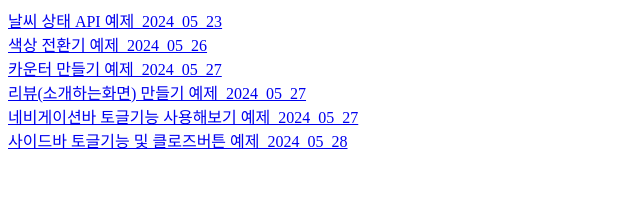
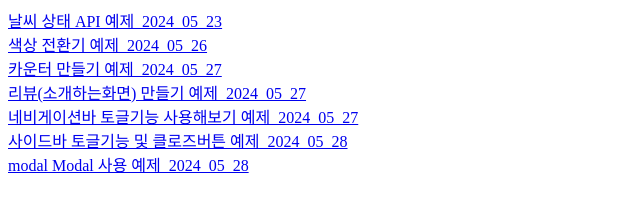
Before and after one commit to Peterseo9503/javascript_development, a plain HTML site: page index.html in a window 1280 px wide. Shown: the whole page, without its empty margins (0-640 px from the left). Drawn offline with Linux system fonts and the light colour scheme.

Commit message:
Update index.html

```diff
--- a/index.html
+++ b/index.html
@@ -12,5 +12,6 @@
     <a href=03-reviews/setup/index.html>리뷰(소개하는화면) 만들기 예제_2024_05_27</a><br>
     <a href=04-navbar/setup/index.html>네비게이션바 토글기능 사용해보기 예제_2024_05_27<a><br>
     <a href=05-sidebar/setup/index.html>사이드바 토글기능 및 클로즈버튼 예제_2024_05_28</a><br>
+    <a href=06-modal/setup/index.html>modal Modal 사용 예제_2024_05_28</a><br>
 </body>
 </html>
```
